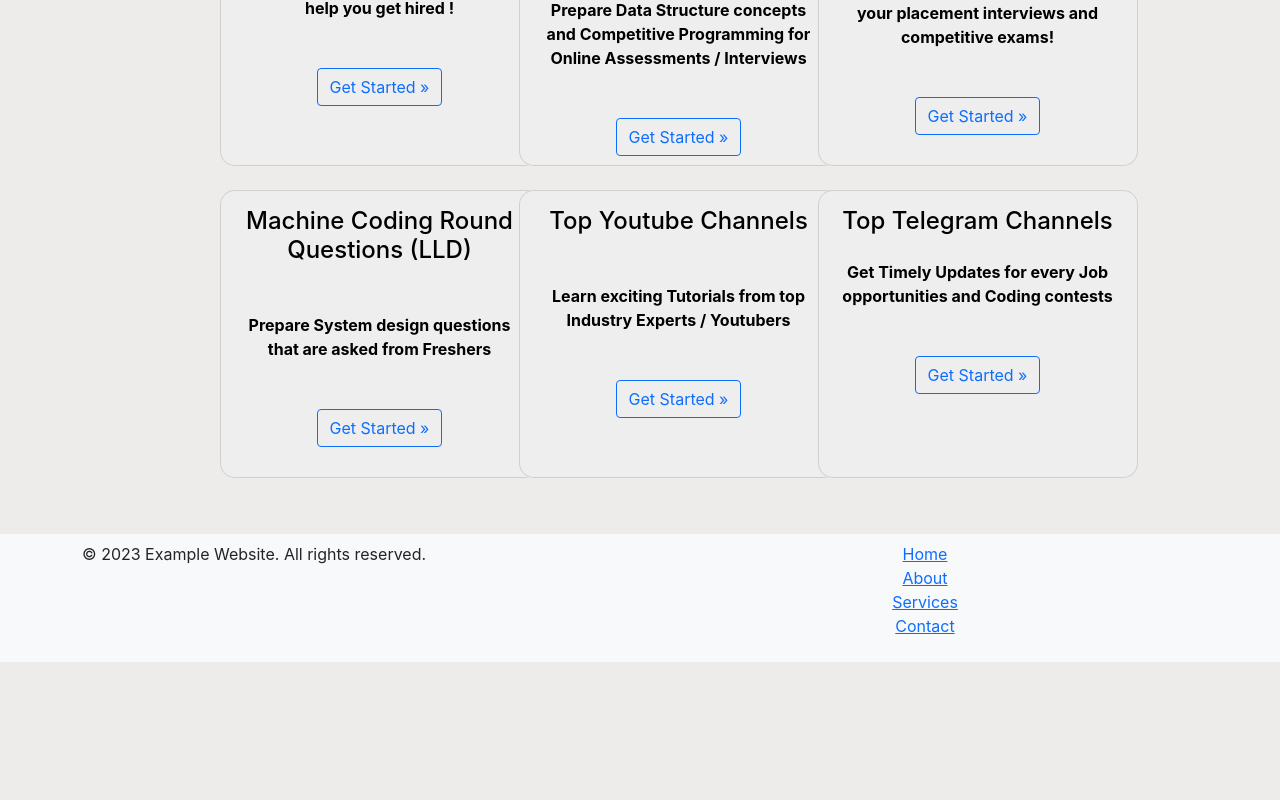
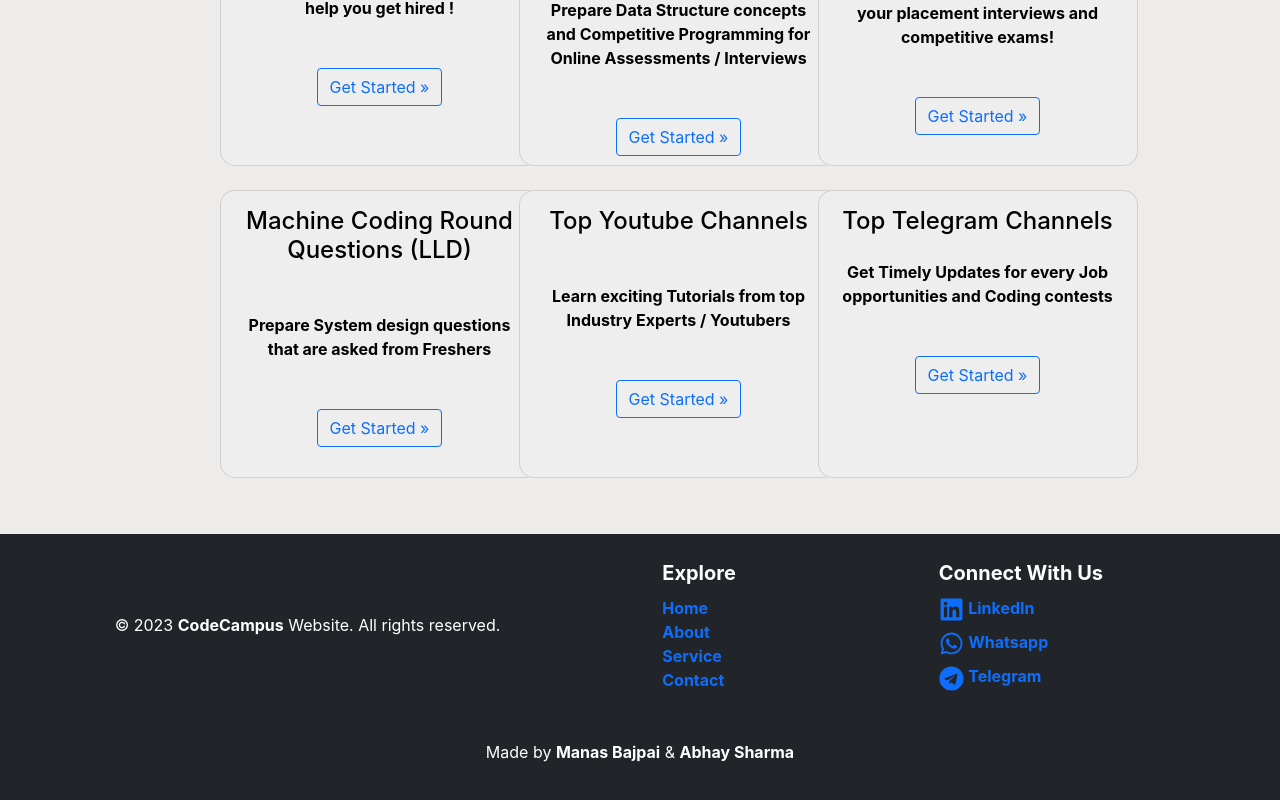
Before and after one commit to Manas0916/CodeCampus, a React (Create React App) app: page / in a window 1280 px wide. Shown: the part 1211-2011 px from the top of the page. Before the commit the page ends 1873 px from the top, so only its background shows below. Built offline with nearby package versions, Linux system fonts and the light colour scheme.

Commit message:
Updated Footer

```diff
--- a/package.json
+++ b/package.json
@@ -8,6 +8,7 @@
     "@testing-library/user-event": "^13.5.0",
     "react": "^18.2.0",
     "react-dom": "^18.2.0",
+    "react-icons": "^4.8.0",
     "react-router-dom": "^6.8.2",
     "react-scripts": "5.0.1",
     "web-vitals": "^2.1.4"
--- a/src/App.js
+++ b/src/App.js
@@ -31,6 +31,7 @@ function App() {
       setMode('light');
       document.body.style.backgroundColor = '#eeecea';
     }
+
     // setDarkMode(!darkMode);
   }
 
--- a/src/components/Card.js
+++ b/src/components/Card.js
@@ -95,7 +95,7 @@ const Card = (props) => {
                 <h4 className="card-title" style={{color: props.mode==='dark'?'white':'black'}}>Machine Coding Round Questions (LLD)</h4>
                 <p className="card-text my-5" style={{color: props.mode==='dark'?'white':'black'}}><strong>Prepare System design questions that are asked from Freshers</strong></p>
                 <div className="container my-5">
-                  <Link to="https://workat.tech/machine-coding/practice" className={`btn btn-outline-${props.mode==='dark'?'warning':'primary'}`}>Get Started &raquo;</Link>
+                  <Link to="https://workat.tech/machine-coding/practice" target="_blank" className={`btn btn-outline-${props.mode==='dark'?'warning':'primary'}`}>Get Started &raquo;</Link>
                 </div>
               </div>
             </div>
--- a/src/components/Footer.js
+++ b/src/components/Footer.js
@@ -1,25 +1,59 @@
 import React from "react";
 import { Link } from "react-router-dom";
+import { FaLinkedin, FaTelegram, FaWhatsapp } from 'react-icons/fa';
 
 const Footer = () => {
   return (
-    <footer className="bg-light py-2">
-      <div className="container">
-        <div className="row">
-          <div className="col-md-6 text-center text-md-start">
-            <p>&copy; 2023 Example Website. All rights reserved.</p>
+    // <footer className="bg-dark py-3">
+    //   <div className="container">
+    //     <div className="row">
+    //       <div className="col-md-6 text-center text-md-start mt-3">
+    //         <p style={{ color: 'white' }}>&copy; 2023 CodeCampus All rights reserved.</p>
+    //         <p style={{ color: 'white' }}>Made by Manas Bajpai and Abhay Sharma</p>
+    //       </div>
+    //       <div className="col-md-6 text-center text-md-start">
+    //         <ul className="list-unstyled">
+    //           <li><b style={{ color: 'white'}}>Explore</b></li>
+    //           <li><Link to="/">Home</Link></li>
+    //           <li><u><Link to="/about">About</Link></u></li>
+    //           <li><Link to="#">Services</Link></li>
+    //           <li><Link to="#">Contact</Link></li>
+    //         </ul>
+    //       </div>
+    //     </div>
+    //   </div>
+    // </footer>
+    <footer class="bg-dark text-white py-4">
+      <div className="container text-center">
+        <div className="row align-items-center">
+          <div className="col-md-5">
+            <p className="mb-0">&copy; 2023 <strong>CodeCampus</strong> Website. All rights reserved.</p>
           </div>
-          <div className="col-md-6 text-center text-md-center">
-            <ul className="list-unstyled">
-              <li><Link to="#">Home</Link></li>
-              <li><Link to="#">About</Link></li>
-              <li><Link to="#">Services</Link></li>
-              <li><Link to="#">Contact</Link></li>
+          <div className="col-md-6">
+            <ul className="list-inline mb-0 float-md-end text-start">
+              <li className="list-group mb-2" style={{ fontSize: '20px' }}><strong>Connect With Us</strong></li>
+              <li className="list-group-items mt-2"><Link className="link" to="https://www.linkedin.com/company/cosmic-coders/" target="_blank"><FaLinkedin style={{ fontSize: '25px' }} /> <b>LinkedIn</b></Link></li>
+              <li className="list-group-items mt-2"><Link className="link" to="https://chat.whatsapp.com/CD8pvT3Wo4Y63RAB484vqN" target="_blank"><FaWhatsapp style={{ fontSize: '25px' }} /> <b>Whatsapp</b> </Link></li>
+              <li className="list-group-items mt-2"><Link className="link" to="https://t.me/Cosmic_Coders" target="_blank"><FaTelegram style={{ fontSize: '25px' }} /> <b>Telegram</b></Link></li>
             </ul>
+            <div className="row align-items-center">
+              <div className="col-md-6">
+                <ul className="list-inline mb-0 float-md-end text-start">
+                  <li className="list-group mb-2" style={{ fontSize: '20px', hover: ''}}><strong>Explore</strong></li>
+                  <li className="list-group"><Link className="link" to="/" target="_blank"><b>Home</b></Link></li>
+                  <li className="list-group"><Link className="link" to="/about" target="_blank"><b>About</b></Link></li>
+                  <li className="list-group"><Link className="link" to="/" target="_blank"><b>Service</b></Link></li>
+                  <li className="list-group"><Link className="link" to="/" target="_blank"><b>Contact</b></Link></li>
+                </ul>
+              </div>
+            </div>
           </div>
         </div>
+        <div className="text-center mt-5">
+          <p>Made by <strong>Manas Bajpai</strong> & <strong>Abhay Sharma</strong></p>
+        </div>
       </div>
-    </footer>
+    </footer >
   );
 };
 
--- a/src/components/Home.js
+++ b/src/components/Home.js
@@ -1,13 +1,17 @@
 import React from 'react';
 import Card from './Card';
 import Carousel from './Carousel';
+import { useEffect } from 'react';
 
 
 const Home = (props) => {
+  useEffect(() => {
+    window.scrollTo(0, 0)
+  }, []);
   return (
     <div>
-      <Carousel mode = {props.mode}/>
-      <Card mode = {props.mode} toggleMode={props.toggleMode}/>
+      <Carousel mode={props.mode} />
+      <Card mode={props.mode} toggleMode={props.toggleMode} />
     </div>
   );
 }
--- a/src/components/Navbar.js
+++ b/src/components/Navbar.js
@@ -95,6 +95,7 @@ const Navbar = (props) => {
                                 <li><Link className="dropdown-item" target='_blank' to="https://www.codewithharry.com/tutorial/html-home/">HTML</Link></li>
                                 <li><Link className="dropdown-item" target='_blank' to="https://www.codewithharry.com/tutorial/css-home/">CSS</Link></li>
                                 <li><Link className="dropdown-item" target='_blank' to="https://www.codewithharry.com/tutorial/js/">JAVASCRIPT</Link></li>
+                                <li><Link className="dropdown-item" target='_blank' to="https://www.youtube.com/playlist?list=PLu0W_9lII9agwhy658ZPA0MTStKUJTWPi">GIT TUTORIALS</Link></li>
                             </ul>
                         </li>
 
```
Also changed, not shown: 1 other file (tests, documents, lock files or other folders).
